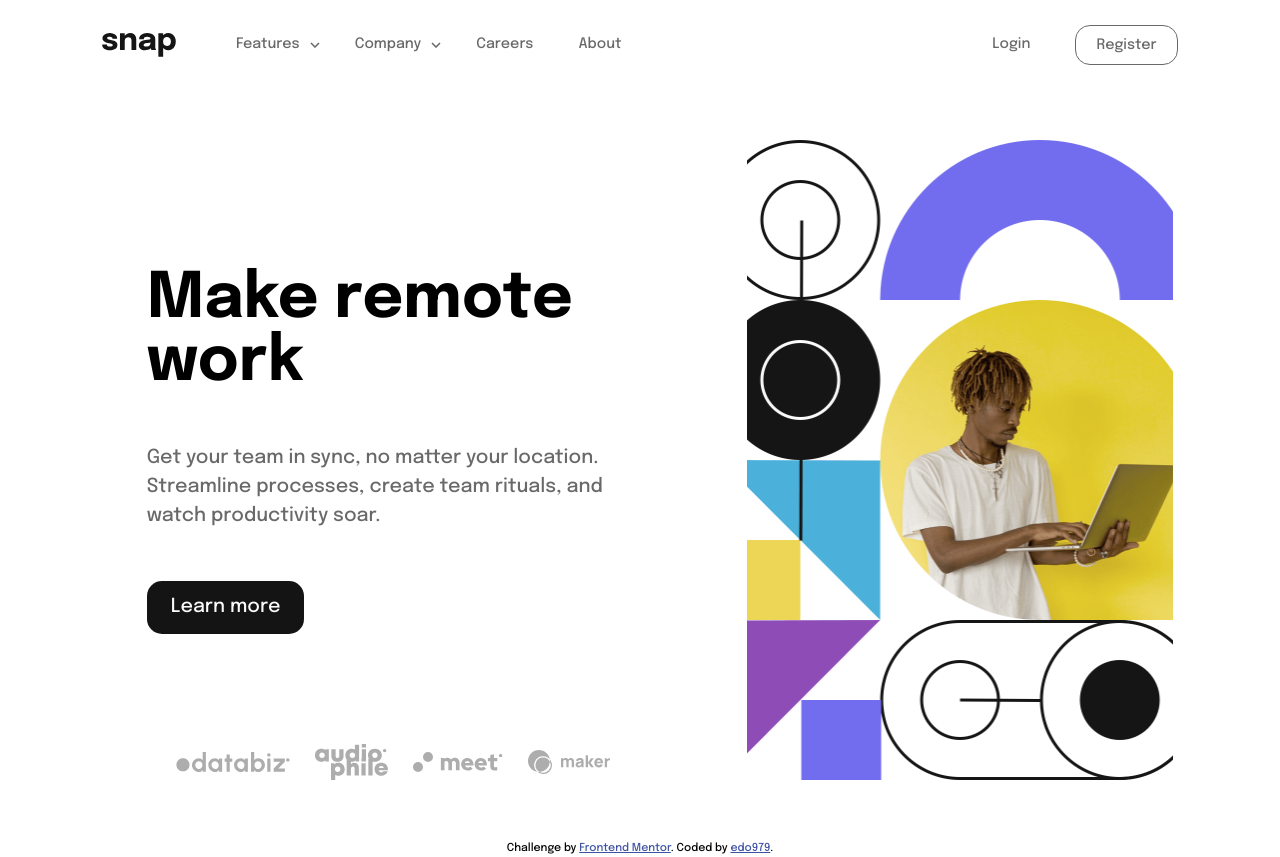
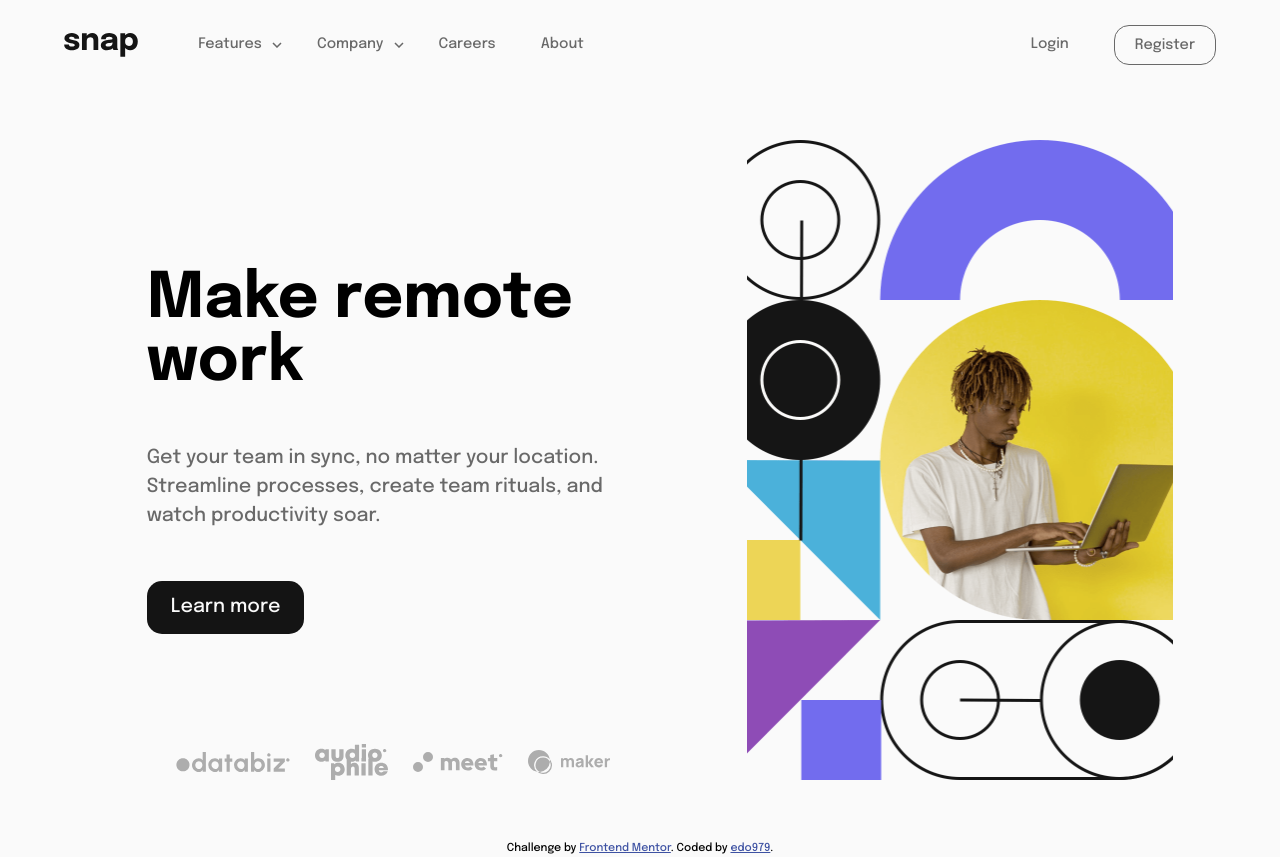
Before and after one commit to edo979/intro-section-with-dropdown-navigation-main, a plain HTML site: page index.html in a window 1280 px wide. Drawn offline with Linux system fonts and the light colour scheme.

Commit message:
refactor body background color, main margin

```diff
--- a/sass/_mediaQ.scss
+++ b/sass/_mediaQ.scss
@@ -13,7 +13,7 @@
   // Layout:
 
   .container {
-    width: min(1360px, 84vw);
+    width: min(1400px, 90vw);
   }
 
   .md\:grid-container {
--- a/sass/style.scss
+++ b/sass/style.scss
@@ -4,3 +4,7 @@
 @import 'typography';
 @import 'layout';
 @import 'mediaQ';
+
+body {
+  background-color: $Almost-White;
+}
```
Also changed, not shown: css/style.css, 1 other file.
